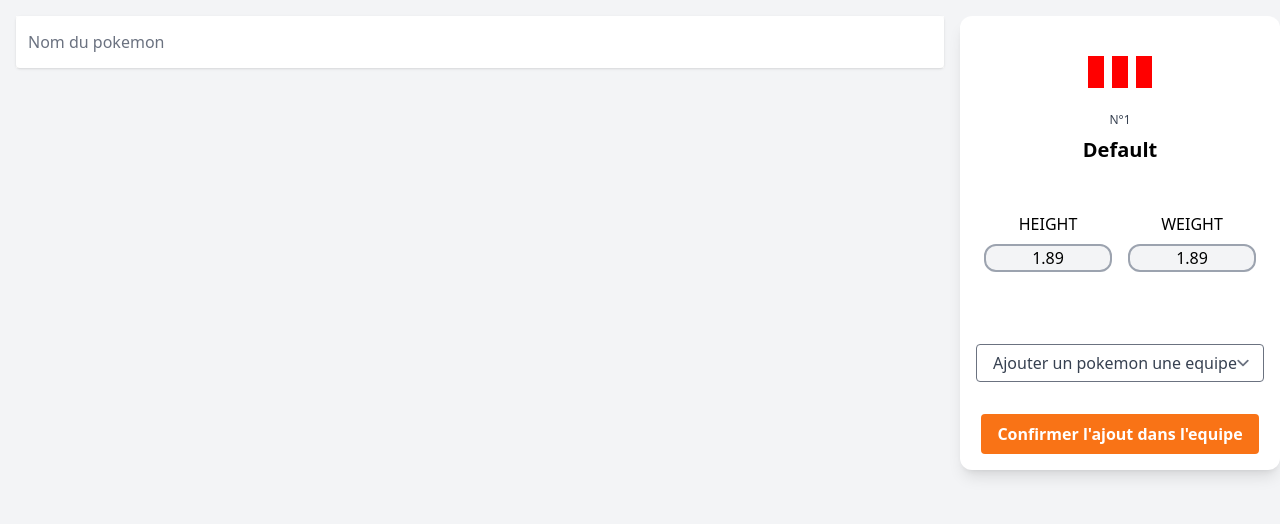
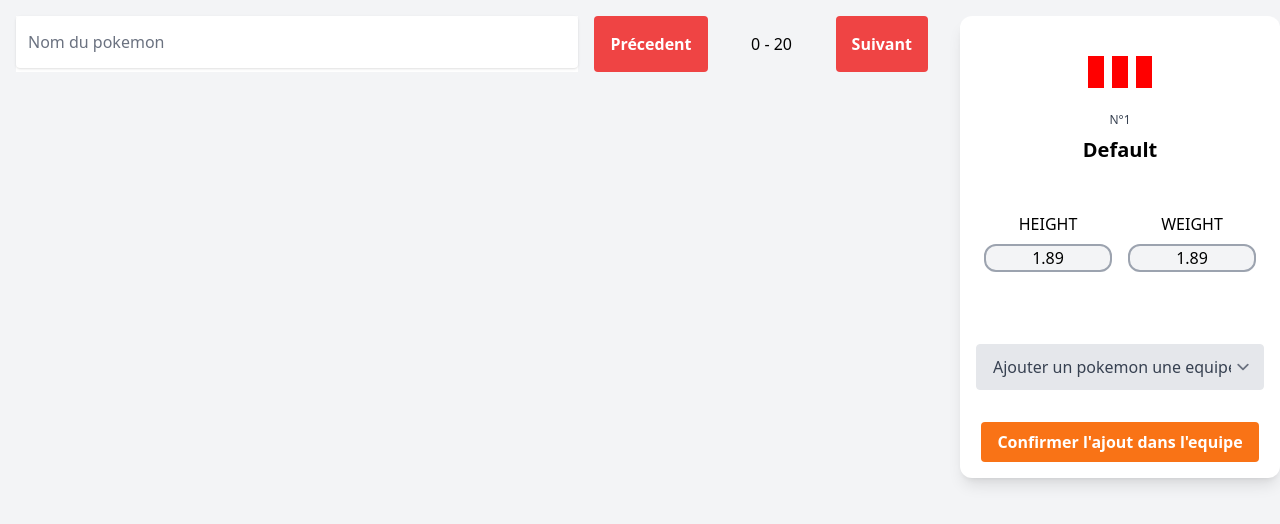
Before and after one commit to marintosti12/pokedex, a Django app: page / in a window 1280 px wide. Shown: the part 105-629 px from the top of the page. Run offline with Django 4.2, Linux system fonts and the light colour scheme; data that the repository does not hold is empty; some libraries are stand-ins or nearby versions.

Commit message:
remork all system for team and add new config for tailwind and js

```diff
--- a/home/controller/pokedexController.py
+++ b/home/controller/pokedexController.py
@@ -21,12 +21,29 @@ def get_info_pokemon(request):
     return JsonResponse({"data": data}, status = 200)
 
 
-def get_all_pokemons():
-    response = requests.get("https://pokeapi.co/api/v2/pokemon")
+def get_all_pokemons(request):
+    pagination = int(request.GET.get('pagination', 0))
+    state = request.GET.get('state', '')
+
+    if state == 'add':
+        pagination = pagination + 20
+
+    if state == 'remv':
+        pagination = pagination - 20
+        if pagination < 0:
+            pagination = 0
+
+    response = requests.get("https://pokeapi.co/api/v2/pokemon?limit=20&offset="+str(pagination))
     data = response.json()
     pokemons = []
 
     for result in data["results"]:
         pokemon = Pokemon(name=result["name"], id=get_id_from_url(result["url"]))
         pokemons.append(pokemon)
-    return pokemons
+
+    result = {
+        'pokemons': pokemons,
+        'pagination': pagination,
+        'next': pagination + 20
+    }
+    return result
--- a/home/templates/home/index.html
+++ b/home/templates/home/index.html
@@ -15,8 +15,25 @@
 {% include "home/navbar.html" %}
 <div class="flex" id="app">
     <div class="w-9/12 p-4">
-        <div class="w-full bg-white ">
-            <input oninput="search(this.value)" class="shadow appearance-none border-none rounded  w-full py-4 px-3 text-gray-700 leading-tight focus:outline-none focus:shadow-outline" id="pokemon_search" type="text" placeholder="Nom du pokemon">
+        <div class="flex">
+            <div class="flex-row bg-white w-full">
+                <input oninput="search(this.value)" class="shadow appearance-none border-none rounded  w-full py-4 px-3 text-gray-700 leading-tight focus:outline-none focus:shadow-outline" id="pokemon_search" type="text" placeholder="Nom du pokemon">
+            </div>
+            <div class="flex px-4">
+                <div class="flex-row ">
+                    <a href="/?pagination={{ pagination }}&state=remv"><button class="bg-red-500 hover:bg-red-700 text-white font-bold py-4 px-4 rounded">
+                        Précedent
+                    </button></a>
+                </div>
+                <div class="flex-row w-32 text-center ">
+                    <h1 class="mt-4">{{ pagination }} - {{ next }}</h1>
+                </div>
+                <div class="flex-row">
+                    <a href="/?pagination={{ pagination }}&state=add"><button class="bg-red-500 hover:bg-red-700 text-white font-bold py-4 px-4 rounded">
+                        Suivant
+                    </button></a>
+                </div>
+            </div>
         </div>
         <div class="grid grid-cols-4 mt-2 gap-4">
             {% for pokemon in pokemons %}
@@ -37,7 +54,7 @@
     </div>
     <div id="pokemon_list" class="p-4 mt-4 w-1/4 bg-white rounded-xl shadow-lg ">
         <div class="flex justify-center">
-          <div v-if="!loading" class="lds-facebook"><div></div><div></div><div></div></div>
+            <div v-if="!loading" class="lds-facebook"><div></div><div></div><div></div></div>
         </div>
         {% include "home/pokemon_description.html" %}
     </div>
--- a/home/templates/home/pokemon_description.html
+++ b/home/templates/home/pokemon_description.html
@@ -1,3 +1,4 @@
+
 <!DOCTYPE html>
 <html lang="en">
 <head>
@@ -46,15 +47,13 @@
         </div>
     </div>
     <div class="flex justify-center en mt-8">
-        <select class="block appearance-none w-full bg-gray-200 border border-gray-200 text-gray-700 py-3 px-4 pr-8 rounded leading-tight focus:outline-none focus:bg-white focus:border-gray-500" id="grid-state">
+        <select @change="selectTeam($event, $event.target.selectedIndex)" class="block appearance-none w-full bg-gray-200 border border-gray-200 text-gray-700 py-3 px-4 pr-8 rounded leading-tight focus:outline-none focus:bg-white focus:border-gray-500" id="grid-state">
           <option>Ajouter un pokemon une equipe</option>
-          <option>New Mexico</option>
-          <option>Missouri</option>
-          <option>Texas</option>
+          <option v-for="(team, index) in teams">[[ team.id ]]</option>
         </select>
     </div>
     <div class="flex justify-center en mt-8">
-        <button class="bg-orange-500 hover:bg-blue-700 text-white font-bold py-2 px-4 rounded">
+        <button v-on:click="savePokemonInTeam()" class="bg-orange-500 hover:bg-blue-700 text-white font-bold py-2 px-4 rounded">
             Confirmer l'ajout dans l'equipe
         </button>
     </div>
--- a/home/views.py
+++ b/home/views.py
@@ -6,10 +6,9 @@ from home.controller.pokedexController import get_all_pokemons
 # Create your views here.
 
 def index(request):
-    passed_data = {
-        'pokemons': get_all_pokemons()
-    }
-    return render(request, "home/index.html", passed_data)
+    api_call = get_all_pokemons(request)
+
+    return render(request, "home/index.html", api_call)
 
 
 def equipe(request):
--- a/static/js/pokedex.js
+++ b/static/js/pokedex.js
@@ -6,28 +6,41 @@ let app = new Vue({
         current_id : 0,
         types: [],
         stats: [],
+        teams: [],
+        team_index: 0,
         current_data: null,
         img_src: "",
         loading: false
     },
     mounted() {
-      this.greet(1)
+        this.teams = JSON.parse(localStorage.getItem("teams"))
+        this.greet(1)
     },
     methods: {
+        selectTeam: function (event, selectedIndex)
+        {
+            if (selectedIndex === 0)
+                return;
+            this.team_index = selectedIndex - 1
+        },
         savePokemonInTeam: function ()
         {
-            let pokemons = JSON.parse(localStorage.getItem("pokemons"))
+            if (this.teams == null)
+                return;
 
-            if (pokemons != null) {
+            let pokemons = this.teams[this.team_index].pokemons
+            if (pokemons == null)
+            {
+                pokemons = [{"name": this.current_data["name"], "id": this.current_id}]
+                this.teams[this.team_index].pokemons = pokemons
+            } else {
                 for (let i = 0; i < pokemons.length; i++) {
-                    if (pokemons[i].name == this.current_data["name"])
+                    if (pokemons[i].name === this.current_data["name"])
                         return
                 }
                 pokemons.push({"name": this.current_data["name"], "id": this.current_id})
-                localStorage.setItem("pokemons", JSON.stringify(pokemons));
-            } else {
-                localStorage.setItem("pokemons", JSON.stringify([{"name": this.current_data["name"], "id": this.current_id}]));
             }
+            localStorage.setItem("teams", JSON.stringify(this.teams));
         },
         getStatColor: function (index)
         {
--- a/theme/static/css/dist/styles.css
+++ b/theme/static/css/dist/styles.css
@@ -672,17 +672,33 @@ select {
   position: static;
 }
 
+.m-8 {
+  margin: 2rem;
+}
+
 .mx-auto {
   margin-left: auto;
   margin-right: auto;
+}
+
+.mt-4 {
+  margin-top: 1rem;
+}
+
+.ml-2 {
+  margin-left: 0.5rem;
+}
+
+.ml-8 {
+  margin-left: 2rem;
 }
 
 .mt-2 {
   margin-top: 0.5rem;
 }
 
-.mt-4 {
-  margin-top: 1rem;
+.mt-8 {
+  margin-top: 2rem;
 }
 
 .mr-6 {
@@ -775,6 +759,10 @@ select {
 
 .w-full {
   width: 100%;
+}
+
+.w-32 {
+  width: 8rem;
 }
 
 .w-1\/4 {
@@ -905,6 +881,11 @@ select {
   border-color: rgb(156 163 175 / var(--tw-border-opacity));
 }
 
+.border-gray-200 {
+  --tw-border-opacity: 1;
+  border-color: rgb(229 231 235 / var(--tw-border-opacity));
+}
+
 .bg-gray-50 {
   --tw-bg-opacity: 1;
   background-color: rgb(249 250 251 / var(--tw-bg-opacity));
@@ -915,14 +896,64 @@ select {
   background-color: rgb(243 244 246 / var(--tw-bg-opacity));
 }
 
+.bg-red-500 {
+  --tw-bg-opacity: 1;
+  background-color: rgb(239 68 68 / var(--tw-bg-opacity));
+}
+
 .bg-white {
   --tw-bg-opacity: 1;
   background-color: rgb(255 255 255 / var(--tw-bg-opacity));
 }
 
-.bg-red-500 {
+.bg-gray-200 {
   --tw-bg-opacity: 1;
-  background-color: rgb(239 68 68 / var(--tw-bg-opacity));
+  background-color: rgb(229 231 235 / var(--tw-bg-opacity));
+}
+
+.bg-orange-500 {
+  --tw-bg-opacity: 1;
+  background-color: rgb(249 115 22 / var(--tw-bg-opacity));
+}
+
+.bg-red-600 {
+  --tw-bg-opacity: 1;
+  background-color: rgb(220 38 38 / var(--tw-bg-opacity));
+}
+
+.bg-orange-600 {
+  --tw-bg-opacity: 1;
+  background-color: rgb(234 88 12 / var(--tw-bg-opacity));
+}
+
+.bg-amber-600 {
+  --tw-bg-opacity: 1;
+  background-color: rgb(217 119 6 / var(--tw-bg-opacity));
+}
+
+.bg-cyan-600 {
+  --tw-bg-opacity: 1;
+  background-color: rgb(8 145 178 / var(--tw-bg-opacity));
+}
+
+.bg-green-600 {
+  --tw-bg-opacity: 1;
+  background-color: rgb(22 163 74 / var(--tw-bg-opacity));
+}
+
+.bg-pink-600 {
+  --tw-bg-opacity: 1;
+  background-color: rgb(219 39 119 / var(--tw-bg-opacity));
+}
+
+.bg-gray-600 {
+  --tw-bg-opacity: 1;
+  background-color: rgb(75 85 99 / var(--tw-bg-opacity));
+}
+
+.bg-red-700 {
+  --tw-bg-opacity: 1;
+  background-color: rgb(185 28 28 / var(--tw-bg-opacity));
 }
 
 .bg-cyan-700 {
@@ -1055,6 +1006,16 @@ select {
   padding: 0.25rem;
 }
 
+.py-2 {
+  padding-top: 0.5rem;
+  padding-bottom: 0.5rem;
+}
+
+.px-4 {
+  padding-left: 1rem;
+  padding-right: 1rem;
+}
+
 .py-4 {
   padding-top: 1rem;
   padding-bottom: 1rem;
@@ -1065,14 +1026,13 @@ select {
   padding-right: 0.75rem;
 }
 
-.py-2 {
-  padding-top: 0.5rem;
-  padding-bottom: 0.5rem;
+.py-3 {
+  padding-top: 0.75rem;
+  padding-bottom: 0.75rem;
 }
 
-.px-4 {
-  padding-left: 1rem;
-  padding-right: 1rem;
+.pr-8 {
+  padding-right: 2rem;
 }
 
 .text-center {
@@ -1132,19 +1092,30 @@ select {
   letter-spacing: -0.025em;
 }
 
+.text-white {
+  --tw-text-opacity: 1;
+  color: rgb(255 255 255 / var(--tw-text-opacity));
+}
+
+.text-red-700 {
+  --tw-text-opacity: 1;
+  color: rgb(185 28 28 / var(--tw-text-opacity));
+}
+
 .text-gray-700 {
   --tw-text-opacity: 1;
   color: rgb(55 65 81 / var(--tw-text-opacity));
 }
 
-.text-white {
-  --tw-text-opacity: 1;
-  color: rgb(255 255 255 / var(--tw-text-opacity));
-}
-
 .text-teal-200 {
   --tw-text-opacity: 1;
   color: rgb(153 246 228 / var(--tw-text-opacity));
+}
+
+.shadow-lg {
+  --tw-shadow: 0 10px 15px -3px rgb(0 0 0 / 0.1), 0 4px 6px -4px rgb(0 0 0 / 0.1);
+  --tw-shadow-colored: 0 10px 15px -3px var(--tw-shadow-color), 0 4px 6px -4px var(--tw-shadow-color);
+  box-shadow: var(--tw-ring-offset-shadow, 0 0 #0000), var(--tw-ring-shadow, 0 0 #0000), var(--tw-shadow);
 }
 
 .shadow {
@@ -1153,15 +1124,19 @@ select {
   box-shadow: var(--tw-ring-offset-shadow, 0 0 #0000), var(--tw-ring-shadow, 0 0 #0000), var(--tw-shadow);
 }
 
-.shadow-lg {
-  --tw-shadow: 0 10px 15px -3px rgb(0 0 0 / 0.1), 0 4px 6px -4px rgb(0 0 0 / 0.1);
-  --tw-shadow-colored: 0 10px 15px -3px var(--tw-shadow-color), 0 4px 6px -4px var(--tw-shadow-color);
-  box-shadow: var(--tw-ring-offset-shadow, 0 0 #0000), var(--tw-ring-shadow, 0 0 #0000), var(--tw-shadow);
-}
-
 .hover\:border-white:hover {
   --tw-border-opacity: 1;
   border-color: rgb(255 255 255 / var(--tw-border-opacity));
+}
+
+.hover\:bg-blue-700:hover {
+  --tw-bg-opacity: 1;
+  background-color: rgb(29 78 216 / var(--tw-bg-opacity));
+}
+
+.hover\:bg-red-700:hover {
+  --tw-bg-opacity: 1;
+  background-color: rgb(185 28 28 / var(--tw-bg-opacity));
 }
 
 .hover\:bg-white:hover {
--- a/theme/static_src/tailwind.config.js
+++ b/theme/static_src/tailwind.config.js
@@ -33,7 +33,7 @@ module.exports = {
         /* JS 1: Ignore any JavaScript in node_modules folder. */
         // '!../../**/node_modules',
         /* JS 2: Process all JavaScript files in the project. */
-        // '../../**/*.js',
+        '../../static/js/*.js',
 
         /**
          * Python: If you use Tailwind CSS classes in Python, uncomment the following line
```
Also changed, not shown: other parts of theme/static/css/dist/styles.css (+17 -136 lines), home/templates/home/equipe.html (+13 -2 lines), static/js/equipe.js (+17 -7 lines).
